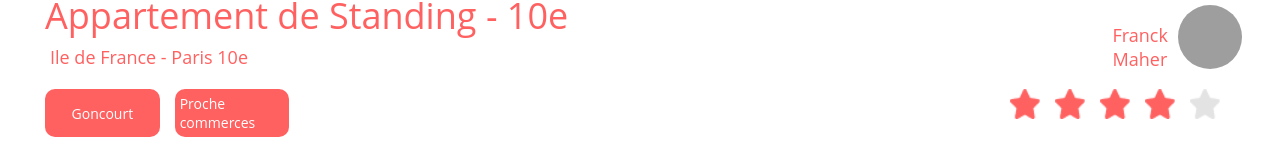
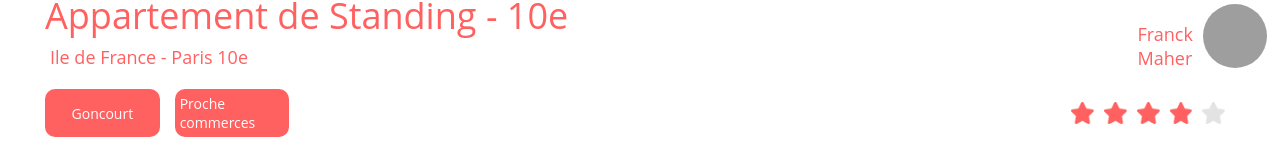
Before and after one commit to EllanMXM/Kasa, a React (Create React App) app in the folder kasa/: page /Logements/0979876d in a window 1280 px wide. Shown: the part 597-752 px from the top of the page. Built offline with nearby package versions, Linux system fonts and the light colour scheme; grey boxes are pictures that could not be loaded; a web font is replaced by a local one.

Commit message:
MODIFICATION CSS

```diff
--- a/kasa/src/components/rate/rate.css
+++ b/kasa/src/components/rate/rate.css
@@ -1,5 +1,13 @@
-.star {
-    width: 30px;
-    height: 30px;
-    margin-right: 15px;
+.staring {
+    display: flex;
+    justify-content: flex-end;
+    margin-top: 14px;
 }
+
+.star{
+    display: flex;
+    font-size: 54px;
+    margin-right: 10px;
+    height: 25%;
+    width: 13%;
+}
```
